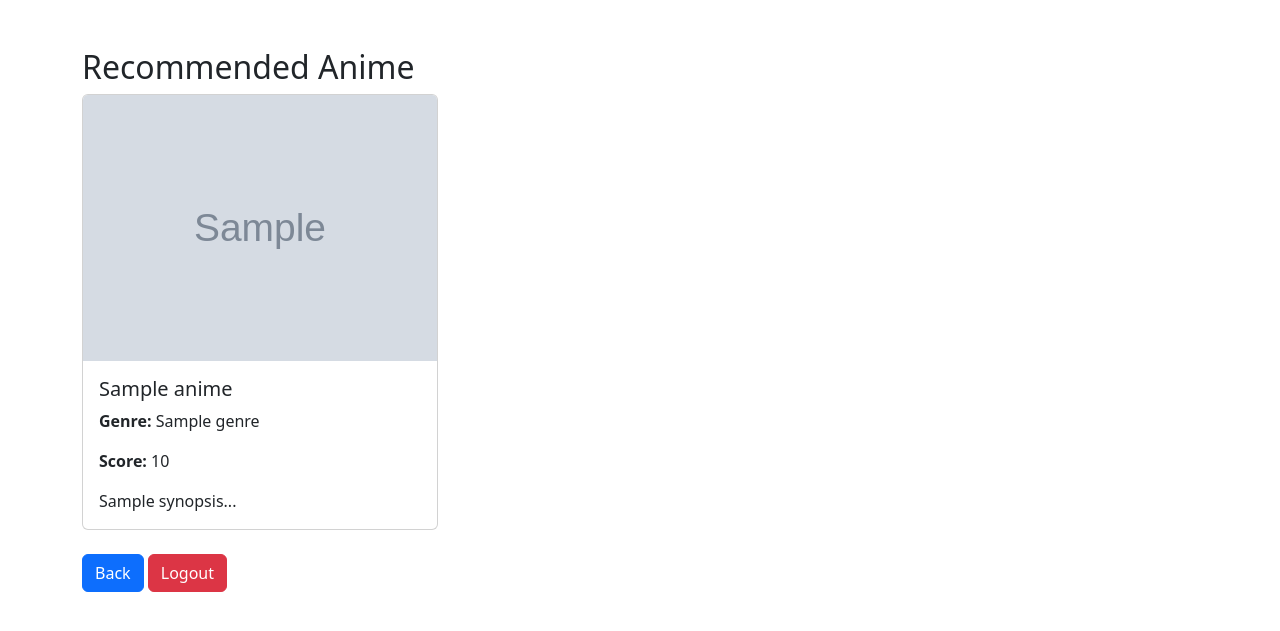
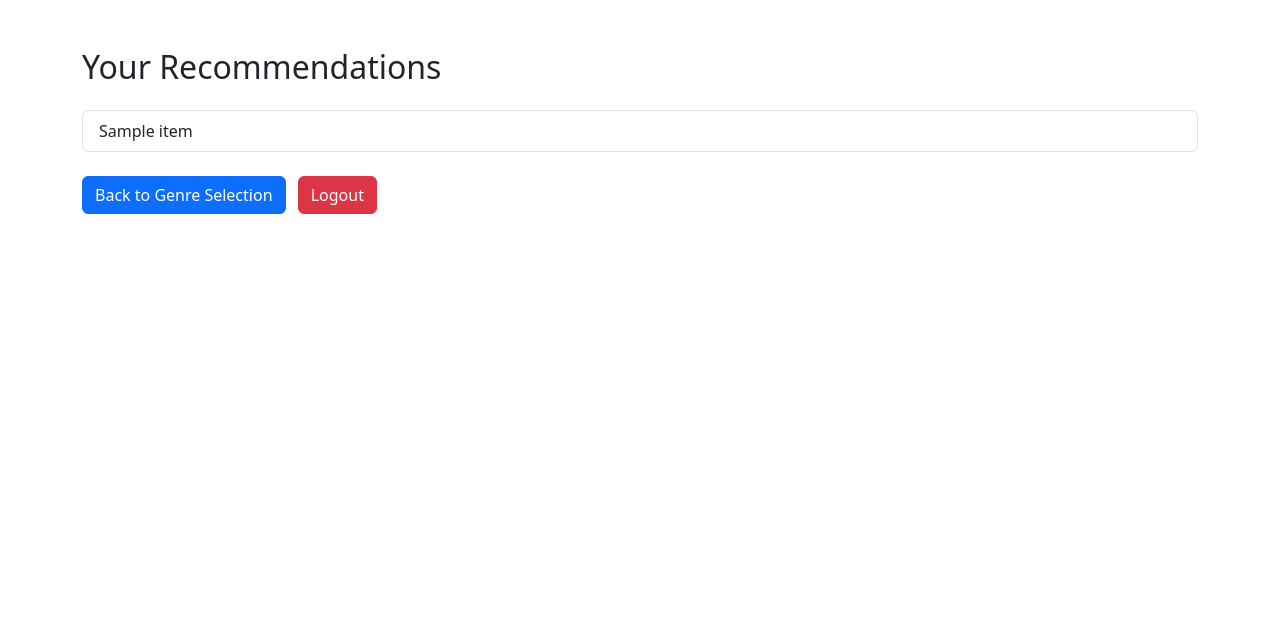
Before and after one commit to kirito6205/anime-recommendation-system, a Flask app: template templates/recommendations.html in a window 1280 px wide. Shown: the top 631 px of the page. Run offline with Flask 3, Linux system fonts and the light colour scheme; the template is opened without the code that fills it: most values are stand-ins (such as "Sample title", 1, 10 or a date in 2020); grey boxes marked "Sample" are stand-in pictures.

Commit message:
recommendations.html

```diff
--- a/templates/recommendations.html
+++ b/templates/recommendations.html
@@ -1,4 +1,3 @@
-
 <!DOCTYPE html>
 <html lang="en">
 <head>
@@ -8,24 +7,22 @@
 </head>
 <body>
 <div class="container">
-    <h2 class="mt-5">Recommended Anime</h2>
-    <div class="row">
-        {% for anime in recommendations %}
-        <div class="col-md-4">
-            <div class="card mb-4">
-                <img src="{{ anime.image_url }}" class="card-img-top" alt="...">
-                <div class="card-body">
-                    <h5 class="card-title">{{ anime.name }}</h5>
-                    <p class="card-text"><strong>Genre:</strong> {{ anime.genre }}</p>
-                    <p class="card-text"><strong>Score:</strong> {{ anime.score }}</p>
-                    <p class="card-text">{{ anime.synopsis[:150] }}...</p>
-                </div>
-            </div>
-        </div>
-        {% endfor %}
-    </div>
-    <a href="{{ url_for('index') }}" class="btn btn-primary">Back</a>
-    <a href="{{ url_for('logout') }}" class="btn btn-danger">Logout</a>
+    <h2 class="mt-5">Your Recommendations</h2>
+
+    {% if recommendations %}
+        <ul class="list-group mt-4">
+            {% for item in recommendations %}
+                <li class="list-group-item">{{ item }}</li>
+            {% endfor %}
+        </ul>
+    {% else %}
+        <p>No recommendations found for the selected genre.</p>
+    {% endif %}
+
+    <a href="{{ url_for('index') }}" class="btn btn-primary mt-4">Back to Genre Selection</a>
+    <a href="{{ url_for('logout') }}" class="btn btn-danger mt-4 ms-2">Logout</a>
 </div>
+
+<script src="https://cdn.jsdelivr.net/npm/bootstrap@5.3.0/dist/js/bootstrap.bundle.min.js"></script>
 </body>
 </html>
```
